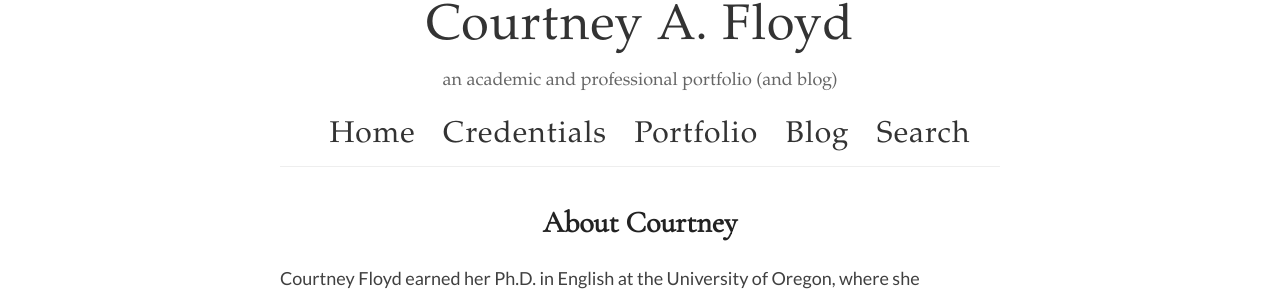
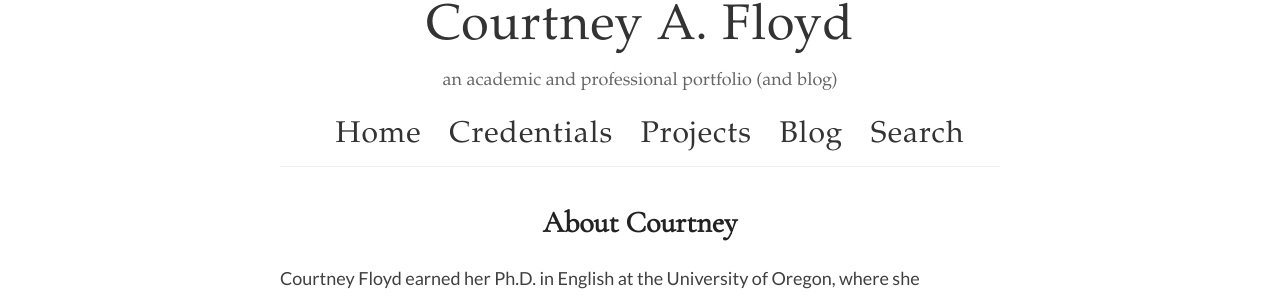
Before and after one commit to VictorianScribblers/DrCFloyd.github.io, a Jekyll site: the page built from index.html, in a window 1280 px wide. Shown: the part 300-599 px from the top of the page. Built offline with Jekyll 4.4.1, drawn with Linux system fonts in a browser that asks for light colours; the list of posts is cut into pages by our own code.

Commit message:
Update default.html

```diff
--- a/_layouts/default.html
+++ b/_layouts/default.html
@@ -32,8 +32,8 @@
 
             <nav>
               <a href="{{ site.baseurl }}/">Home</a>
-              <a href="{{ site.baseurl }}/credentials.html">Credentials</a>
-              <a href="{{ site.baseurl }}/portfolio.html">Portfolio</a>
+              <a href="{{ site.baseurl }}/credentials.md">Credentials</a>
+              <a href="{{ site.baseurl }}/projects.md">Projects</a>
               <a href="{{ site.baseurl }}/blog.html">Blog</a>
               <a href="{{ site.baseurl }}/search">Search</a>
             </nav>
```
